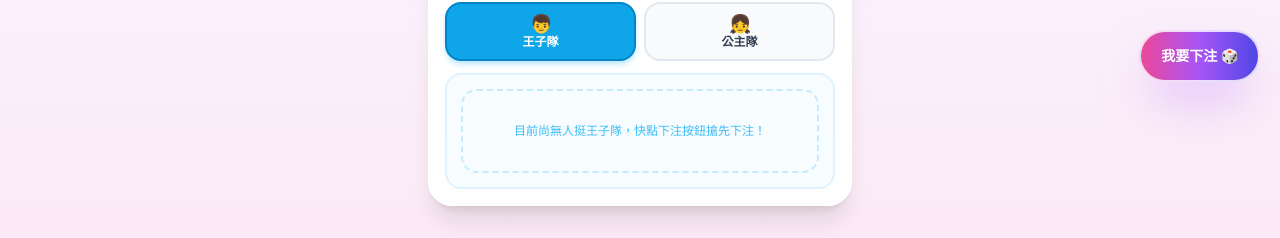
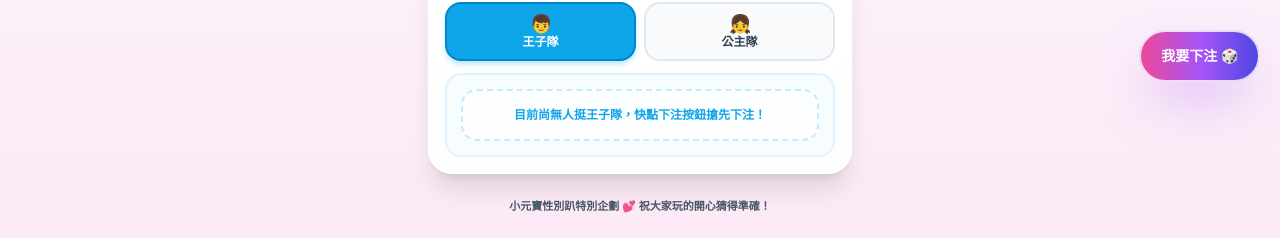
Before and after one commit to Raymond19930624/TinyBet, a React (Vite) app: page / in a window 1280 px wide. Shown: the part 698-936 px from the top of the page. Built offline with nearby package versions, Linux system fonts and the light colour scheme; no server answers.

Commit message:
fix: reduce empty data card padding and dynamically adjust page bottom padding upon reveal

```diff
--- a/src/App.jsx
+++ b/src/App.jsx
@@ -22,7 +22,7 @@ export default function App() {
 
   const prevRevealedResultRef = useRef(store.config.revealedResult);
 
-  // 1. 自動註冊 Service Worker (Android Chrome 相容必備)
+  // 1. 自動註冊 Service Worker (Android Chrome 相容)
   useEffect(() => {
     if ('serviceWorker' in navigator) {
       navigator.serviceWorker.register('/sw.js').catch((err) => {
@@ -74,16 +74,14 @@ export default function App() {
     }
   };
 
-  // 🌟 核心：監聽揭曉瞬間！一旦管理者在後台揭曉，全場手機零延遲自動跳出彈窗＋系統層推播通知＋震動
+  // 監聽揭曉瞬間全場跳出 Modal ＋ 推播 ＋ 震動
   useEffect(() => {
     const prevResult = prevRevealedResultRef.current;
     const currentResult = store.config.revealedResult;
 
     if (!prevResult && currentResult) {
-      // 1. 自動跳出全螢幕爆竹煙火 Modal
       setIsRevealModalClosed(false);
 
-      // 2. 觸發手機震動歡慶感應
       if ('vibrate' in navigator) {
         try {
           navigator.vibrate([200, 100, 200, 100, 300]);
@@ -92,7 +90,6 @@ export default function App() {
         }
       }
 
-      // 3. 觸發 Android Chrome 兼容之系統層原生推播通知
       const isPrince = currentResult === 'prince';
       sendNativeNotification('🎉 小元寶性別大揭曉！', {
         body: `驚喜揭曉：小元寶是【${isPrince ? '👦 帥氣王子寶貝' : '👧 可愛公主寶貝'}】！恭喜猜中的得獎好朋友！`,
@@ -118,7 +115,9 @@ export default function App() {
   };
 
   return (
-    <div className="min-h-screen bg-gradient-to-b from-sky-100 via-purple-50 to-pink-100 text-slate-800 pb-24 font-sans selection:bg-pink-300">
+    <div className={`min-h-screen bg-gradient-to-b from-sky-100 via-purple-50 to-pink-100 text-slate-800 font-sans selection:bg-pink-300 transition-all ${
+      isLocked ? 'pb-6' : 'pb-24'
+    }`}>
 
       {/* 手機優先最大寬度卡片容器 */}
       <main className="w-full max-w-md mx-auto px-3 space-y-3.5 box-border">
@@ -239,7 +238,7 @@ export default function App() {
       />
 
       {/* 頁尾版權小字 */}
-      <footer className="text-center mt-8 text-[11px] text-slate-600 font-semibold">
+      <footer className="text-center mt-6 text-[11px] text-slate-600 font-semibold">
         小元寶性別趴特別企劃 💕 祝大家玩的開心猜得準確！
       </footer>
 
--- a/src/components/BetSplitList.jsx
+++ b/src/components/BetSplitList.jsx
@@ -168,7 +168,7 @@ export default function BetSplitList({
             )}
           </div>
 
-          {/* 雙 Tab 切換按鈕 (高亮完全跟隨 activeTab 點選狀態，揭曉勝出黃金標籤保留於右上角) */}
+          {/* 雙 Tab 切換按鈕 */}
           <div className="grid grid-cols-2 gap-2 mb-3 w-full">
             {/* 王子隊 Tab */}
             <button
@@ -209,13 +209,13 @@ export default function BetSplitList({
             </button>
           </div>
 
-          {/* 名單內容卡片 */}
+          {/* 名單內容卡片 (無資料時採用緊湊精緻 py-4 卡片，消除過大留白) */}
           <div className="w-full">
             {/* 王子隊名單 */}
             {activeTab === 'prince' && (
               <div className="w-full bg-sky-50/50 p-3.5 rounded-2xl border-2 border-sky-100 box-border animate-fadeIn">
                 {princeBets.length === 0 ? (
-                  <div className="w-full py-8 text-center text-sky-400 text-xs font-medium border-2 border-dashed border-sky-200/80 rounded-2xl">
+                  <div className="w-full py-4 px-3 text-center text-sky-500 text-xs font-bold border-2 border-dashed border-sky-200/80 rounded-2xl bg-white/60">
                     {revealedResult ? '王子隊目前尚無下注紀錄' : '目前尚無人挺王子隊，快點下注按鈕搶先下注！'}
                   </div>
                 ) : (
@@ -230,7 +230,7 @@ export default function BetSplitList({
             {activeTab === 'princess' && (
               <div className="w-full bg-pink-50/50 p-3.5 rounded-2xl border-2 border-pink-100 box-border animate-fadeIn">
                 {princessBets.length === 0 ? (
-                  <div className="w-full py-8 text-center text-pink-400 text-xs font-medium border-2 border-dashed border-pink-200/80 rounded-2xl">
+                  <div className="w-full py-4 px-3 text-center text-pink-500 text-xs font-bold border-2 border-dashed border-pink-200/80 rounded-2xl bg-white/60">
                     {revealedResult ? '公主隊目前尚無下注紀錄' : '目前尚無人挺公主隊，快點下注按鈕搶先下注！'}
                   </div>
                 ) : (
```
